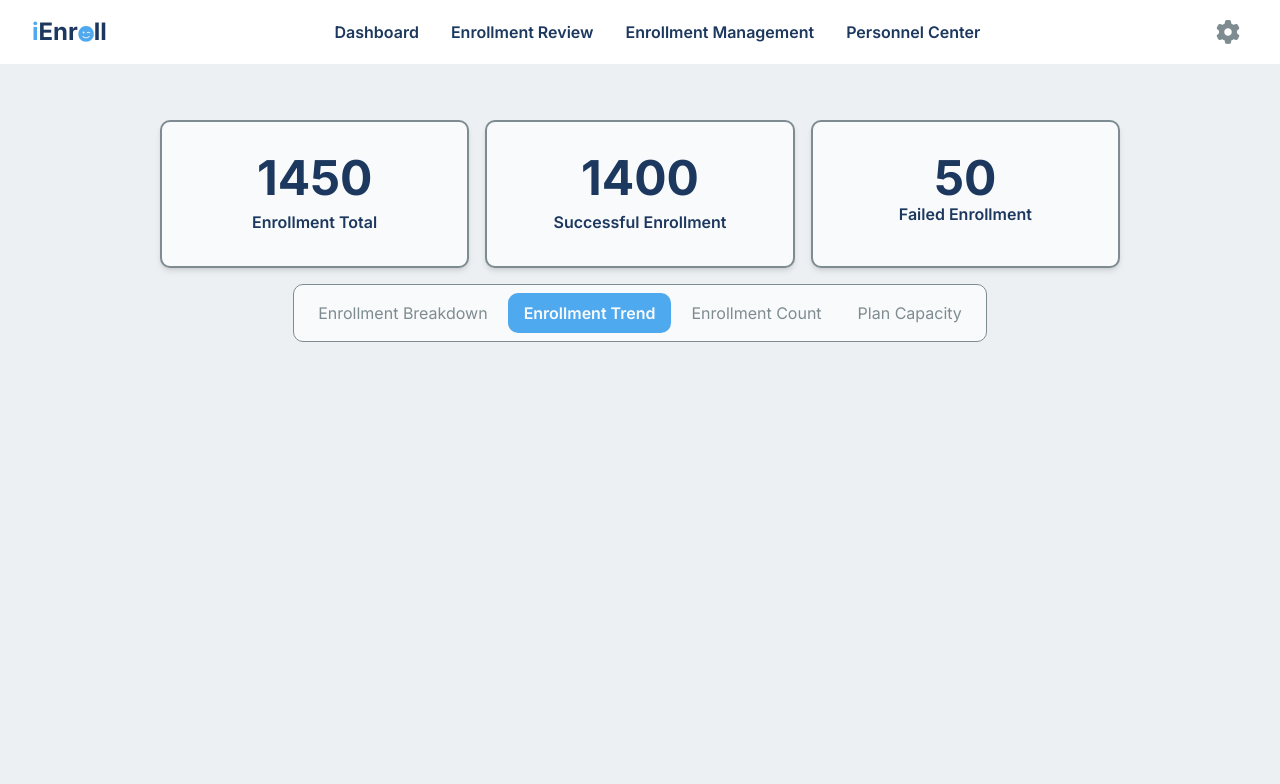
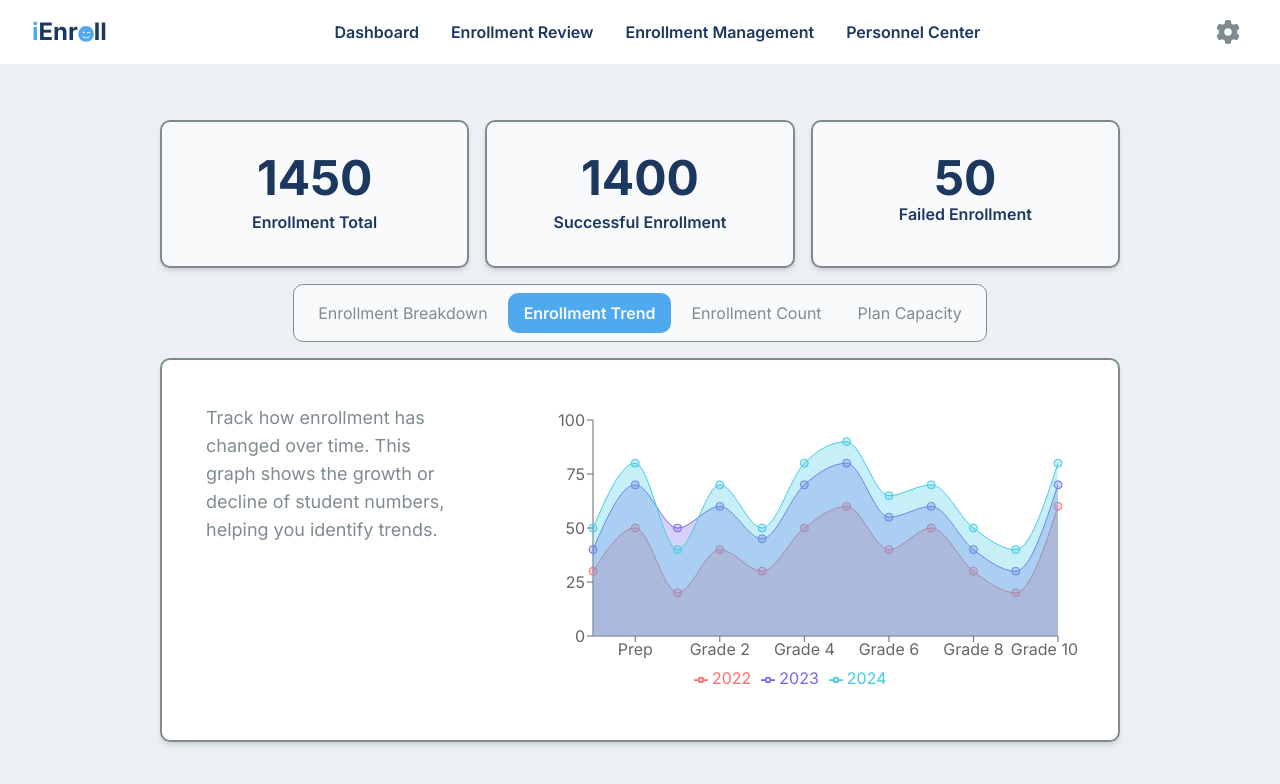
Before and after one commit to marcusAlmo/iEnroll, a React (Vite) app in the folder front/: page /admin/dashboard/enrollment-trend in a window 1280 px wide. Both pictures are taken after a click on the button "Enrollment Trend". Shown: the top 784 px of the page. Built offline with nearby package versions, Linux system fonts and the light colour scheme.

Commit message:
feat: import enrollmenttrend

```diff
--- a/front/src/app/admin/pages/dashboard/enrollment-trend/enrollmenttrend.tsx
+++ b/front/src/app/admin/pages/dashboard/enrollment-trend/enrollmenttrend.tsx
@@ -1,9 +1,20 @@
-import React from 'react'
+import React from "react";
+import EnrollmentTrendChart from "@/app/admin/components/EnrollmentTrendChart";
 
-export default function enrollmenttrend() {
+const EnrollmentTrend: React.FC = () => {
   return (
-    <div>
+    <div className="flex-grow bg-white shadow-md rounded-lg p-4 border-2 border-text-2">
+        <div className="flex w-full justify-center space-x-8">
+            <p className="text-text-2 w-1/3 text-lg p-7">
+              Track how enrollment has changed over time. This graph shows the growth or decline of student numbers, helping you identify trends.
+            </p>
+            <div className="w-2/3 flex justify-center">
+                <EnrollmentTrendChart />
+            </div>
+        </div>
+    </div>
 
-    </div>
-  )
-}
+  );
+};
+
+export default EnrollmentTrend;
```
